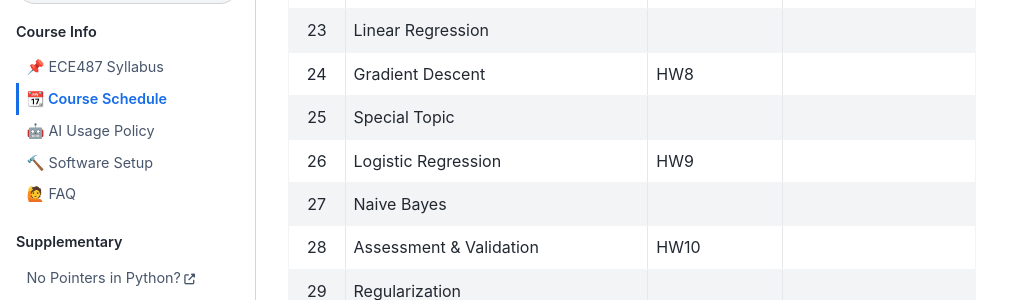
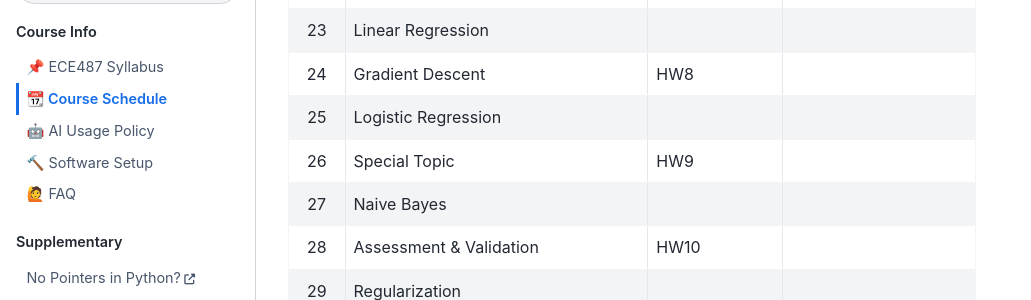
Before and after one commit to stanbaek/ece487, a Jupyter Book: the page built from docs/schedule.md, in a window 1280 px wide and 900 px high, scrolled down 1283 px. Shown: the part 153-453 px from the top of the window, without its empty margins (0-1031 px from the left). Built offline with Jupyter Book 1.0.4 settings and Sphinx 7.4.7 and the Sphinx Book theme 1.1.4, drawn with Linux system fonts in a browser that asks for light colours.

```diff
--- a/docs/schedule.md
+++ b/docs/schedule.md
@@ -38,8 +38,8 @@ Reading:
 |22 | Maximum a Posteriori          |            |
 |23 | Linear Regression             |            |
 |24 | Gradient Descent              | HW8        |
-|25 | Special Topic                 |            |
-|26 | Logistic Regression           | HW9        |
+|25 | Logistic Regression           |            |
+|26 | Special Topic                 | HW9        |
 |27 | Naive Bayes                   |            |
 |28 | Assessment & Validation       | HW10       |
 |29 | Regularization                |            |
```
